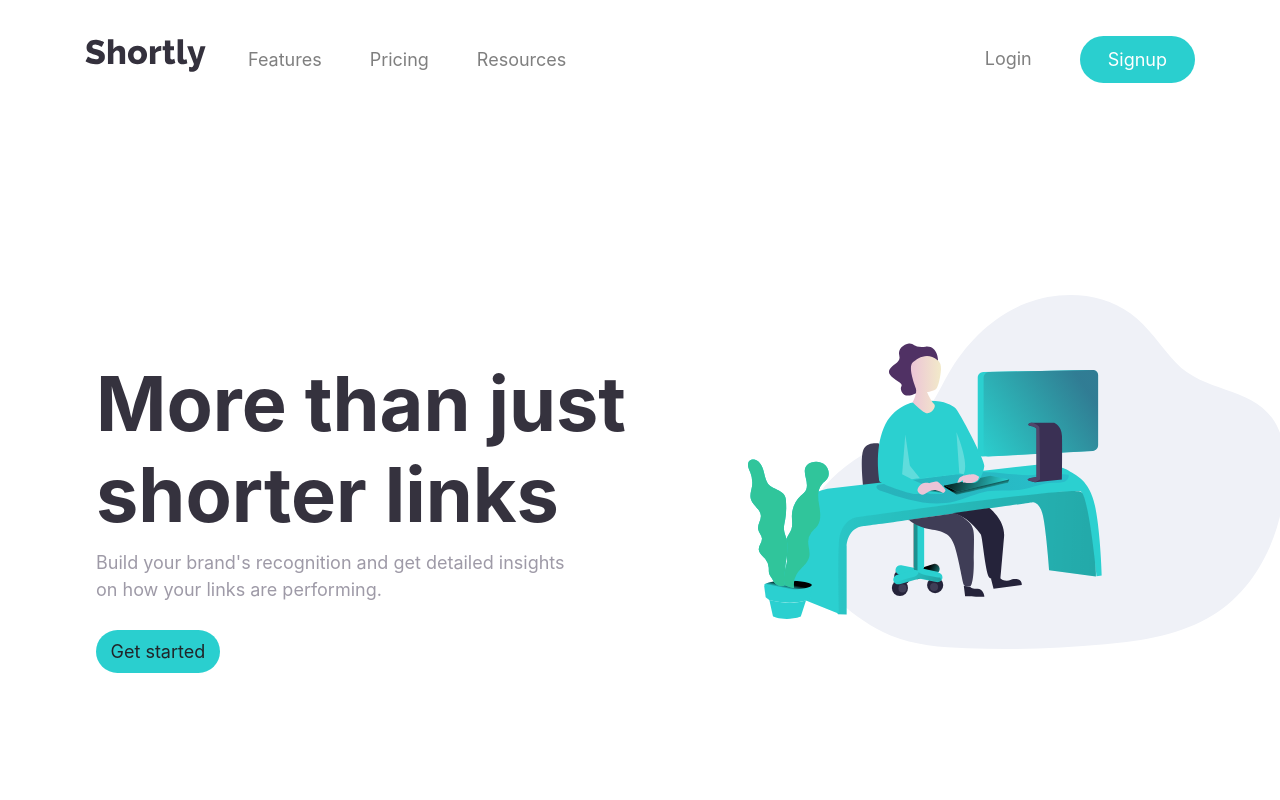
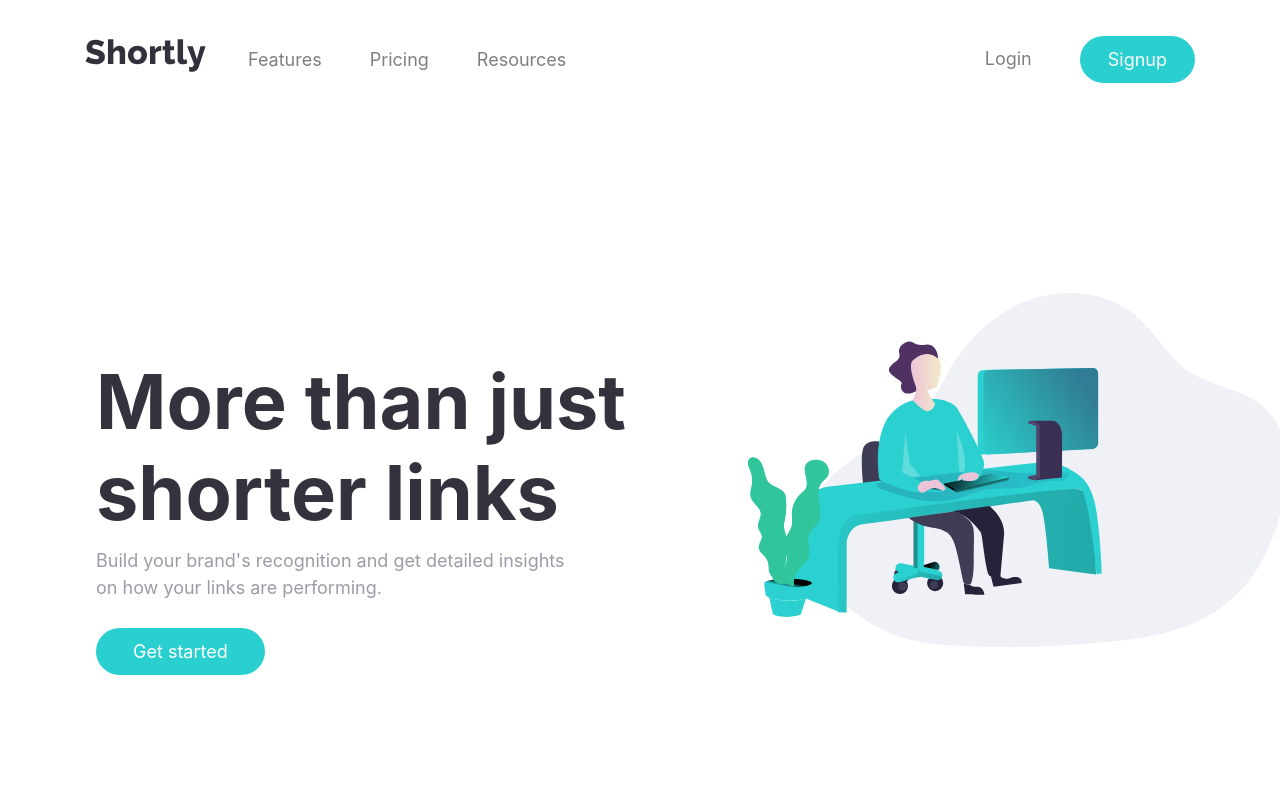
Before and after one commit to codedpills/shortly-nextjs, a Next.js app: page / in a window 1280 px wide. Shown: the top 800 px of the page. Built offline with nearby package versions, Linux system fonts and the light colour scheme.

Commit message:
update button mixin

```diff
--- a/styles/_mixins.scss
+++ b/styles/_mixins.scss
@@ -10,12 +10,12 @@
   @if $type == "solid" {
     background-color: $color !important;
     border: 1px solid transparent !important;
-    color: white;
+    color: white !important;
   }
   @if $size == "large" {
     font-size: 1.125rem;
     font-weight: 700;
-    padding: 1rem 2rem;
+    padding: 0.5rem 2rem !important;
   }
   @if $size == "normal" {
     font-size: 1rem;
```
